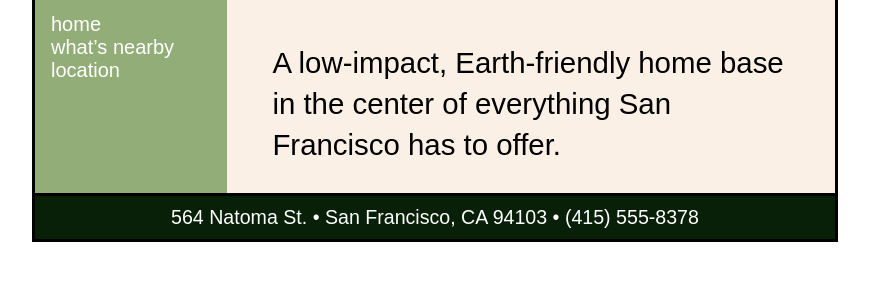
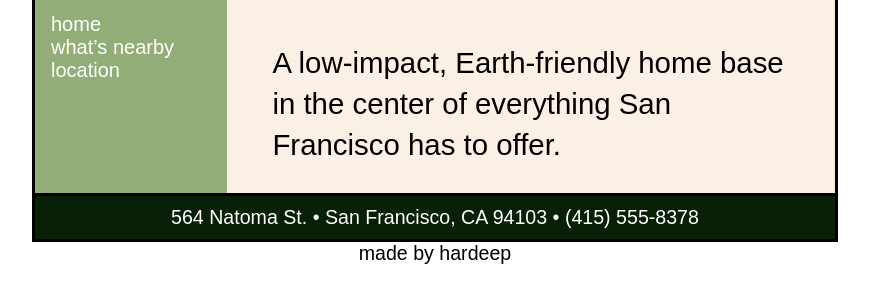
Before and after one commit to rv978676/website.github.io, a plain HTML site: page index.html in a window 1280 px wide. Shown: the part 83-386 px from the top of the page, without its empty margins (205-1074 px from the left). Drawn offline with nearby package versions, Linux system fonts and the light colour scheme.

Commit message:
Update index.html

```diff
--- a/index.html
+++ b/index.html
@@ -38,6 +38,6 @@
            <p>564 Natoma St. &#8226; San Francisco, CA 94103 &#8226; (415) 555-8378</p>
          </footer>
       </div>
-
+   <div><p align="center">made by hardeep</p></div>
    </body>
 </html>
```
